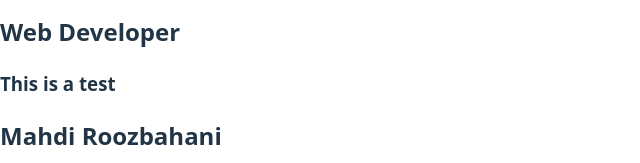
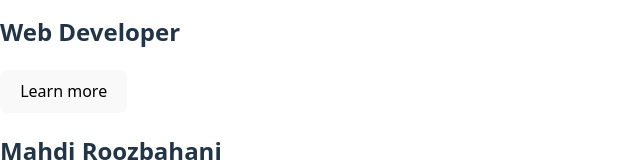
Before and after one commit to coder-mahdi/new-portfolio, a React (Vite) app: page / in a window 1280 px wide. Shown: the part 481-644 px from the top of the page, without its empty margins (0-640 px from the left). Built offline with nearby package versions, Linux system fonts and the light colour scheme.

Commit message:
added button lear more on home page

```diff
--- a/public/data/homeData.json
+++ b/public/data/homeData.json
@@ -1,8 +1,7 @@
 {
 
-
       "title": "Mahdi Roozbahani",
-      "subtitle": "Web Developer"
-
+      "subtitle": "Web Developer",
+      "buttonText": "Learn more"
 
     }
--- a/src/components/Home.jsx
+++ b/src/components/Home.jsx
@@ -4,7 +4,7 @@ import Layout from './Layout.jsx';
 
 
 function Home() {
-    const [homeData, setHomeData] = useState({title:"", subtitle:""});
+    const [homeData, setHomeData] = useState({});
 
     useEffect(() => {
         fetch('/data/homeData.json')
@@ -16,9 +16,11 @@ function Home() {
     return (
         <Layout>
             <div className="main-content">
-                <h1>{homeData.title}</h1>
-                <h2>{homeData.subtitle}</h2>
-                <h3>This is a test</h3>
+                <h1>{homeData.title || "loading..."}</h1>
+                <h2>{homeData.subtitle || ""}</h2>
+                <button>{homeData.buttonText || "Click me"}
+                <a href="#about"></a>
+                </button>
             </div>
         </Layout>
     );
```
